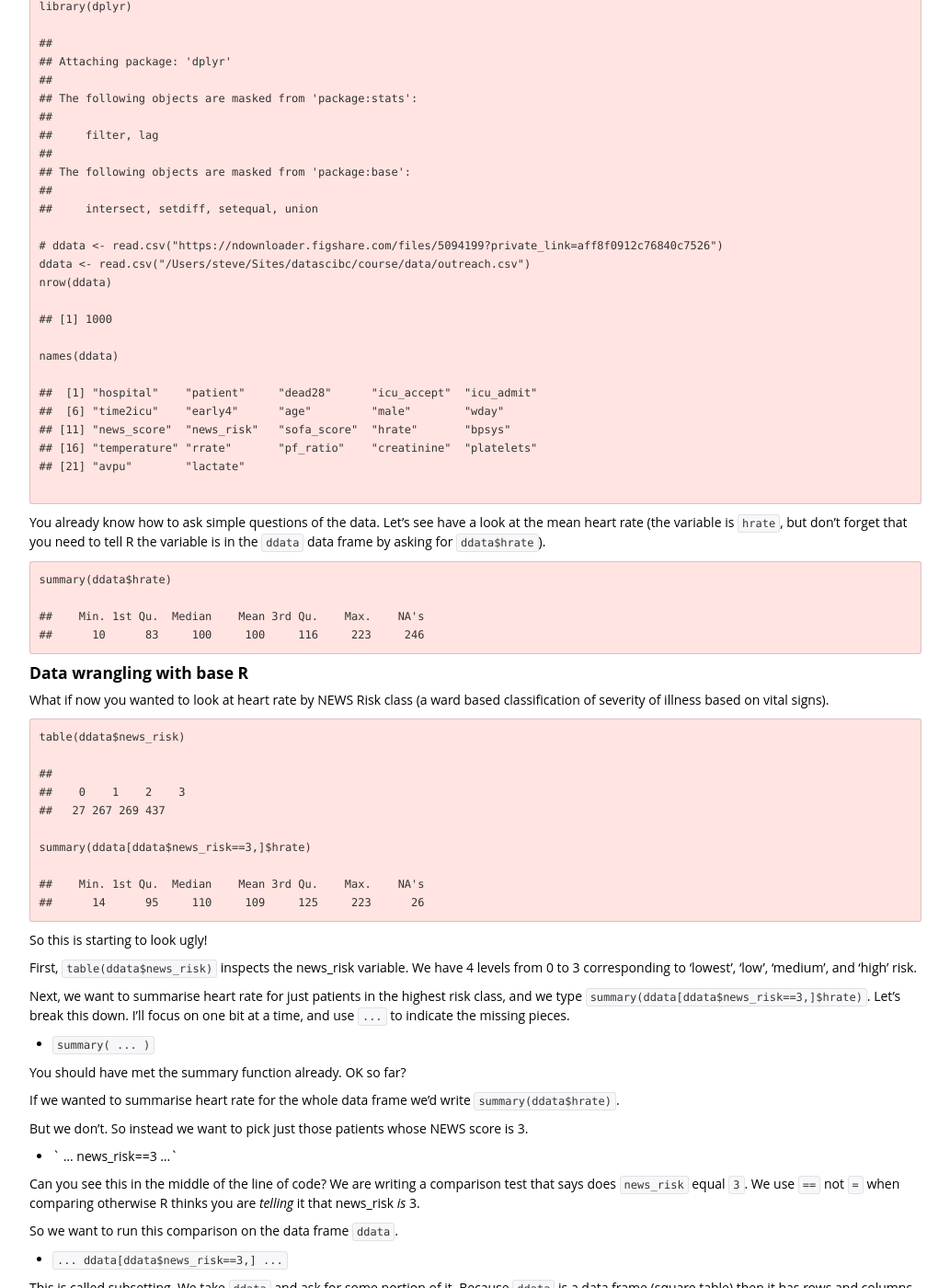
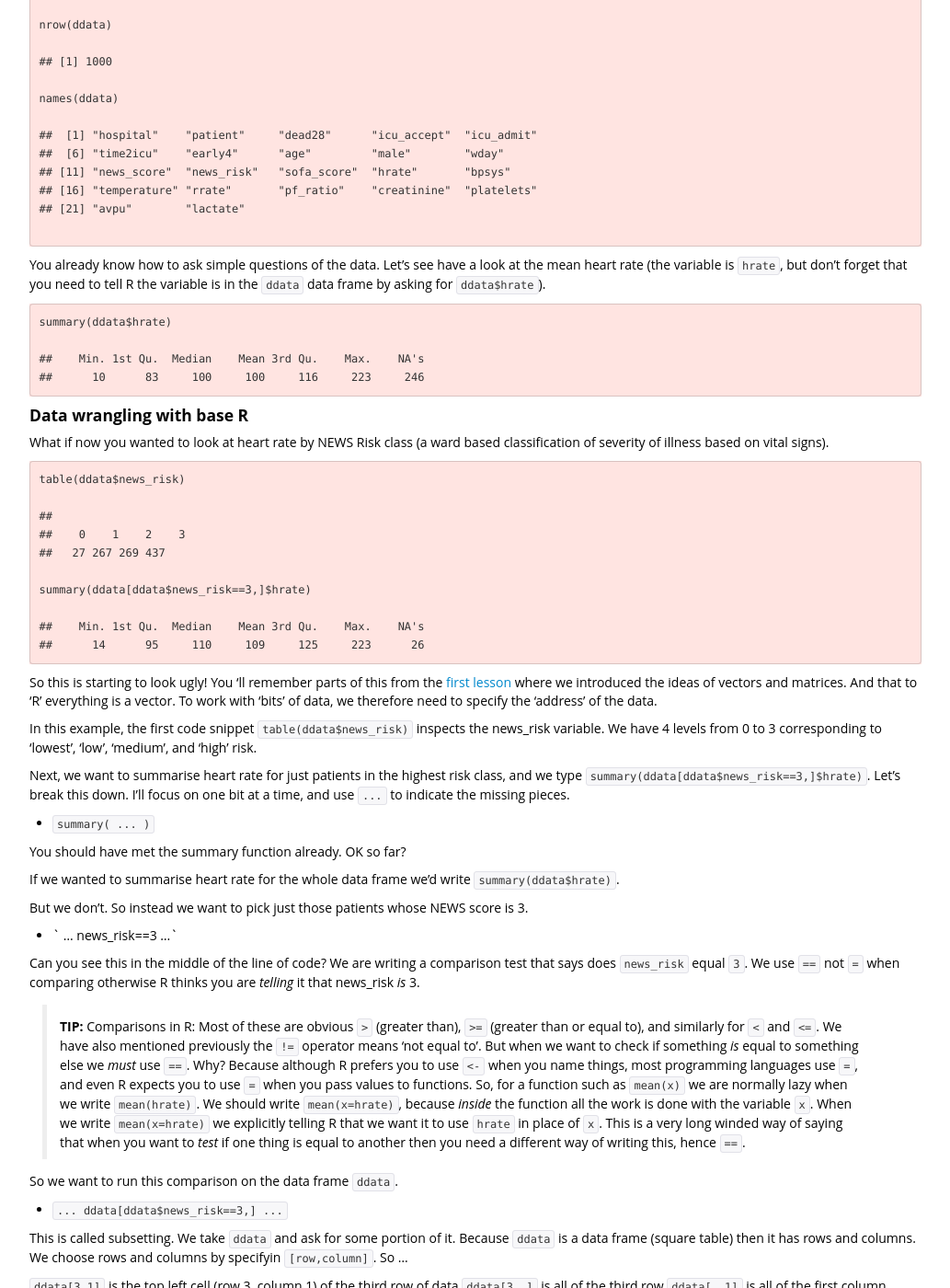
Before and after one commit to uclhal/Data-Science-for-Docs, a Jekyll site: the page built from 05-lesson-05-data-wrangling.md, in a window 1280 px wide and 1400 px high, scrolled down 1001 px. Shown: the whole window at 92% size, without its empty margins (123-1156 px from the left). Built offline with Jekyll 4.4.1, drawn with Linux system fonts in a browser that asks for light colours; nearby versions of some CDN libraries; library files that are not in the unit come from our copies; some of the changed text lies outside the part shown.

Commit message:
updates to data wrangling

```diff
--- a/05-lesson-05-data-wrangling.md
+++ b/05-lesson-05-data-wrangling.md
@@ -51,22 +51,8 @@
 All being well you should see something like this:
 
 ~~~ R
-# install.packages("dplyr")
-library(dplyr)
+ddata <- read.csv("https://ndownloader.figshare.com/files/5094199?private_link=aff8f0912c76840c7526")
 
-##
-## Attaching package: 'dplyr'
-##
-## The following objects are masked from 'package:stats':
-##
-##     filter, lag
-##
-## The following objects are masked from 'package:base':
-##
-##     intersect, setdiff, setequal, union
-
-# ddata <- read.csv("https://ndownloader.figshare.com/files/5094199?private_link=aff8f0912c76840c7526")
-ddata <- read.csv("/Users/steve/Sites/datascibc/course/data/outreach.csv")
 nrow(ddata)
 
 ## [1] 1000
@@ -108,9 +94,9 @@
 ##      14      95     110     109     125     223      26
 ~~~
 
-So this is starting to look ugly!
+So this is starting to look ugly! You 'll remember parts of this from the [first lesson](00-lesson-00-intro.html) where we introduced the ideas of vectors and matrices. And that to 'R' everything is a vector. To work with 'bits' of data, we therefore need to specify the 'address' of the data.
 
-First, `table(ddata$news_risk)` inspects the news_risk variable. We have 4 levels from 0 to 3 corresponding to 'lowest', 'low', 'medium', and 'high' risk.
+In this example, the first code snippet `table(ddata$news_risk)` inspects the news_risk variable. We have 4 levels from 0 to 3 corresponding to 'lowest', 'low', 'medium', and 'high' risk.
 
 Next, we want to summarise heart rate for just patients in the highest risk class, and we type `summary(ddata[ddata$news_risk==3,]$hrate)`. Let's break this down. I'll focus on one bit at a time, and use `...` to indicate the missing pieces.
 
@@ -125,6 +111,8 @@
 - ` ... news_risk==3 ...`
 
 Can you see this in the middle of the line of code? We are writing a comparison test that says does `news_risk` equal `3`. We use `==` not `=` when comparing otherwise R thinks you are _telling_ it that news_risk _is_ 3.
+
+> **TIP:** Comparisons in R: Most of these are obvious `>` (greater than), `>=` (greater than or equal to), and similarly for `<` and `<=`. We have also mentioned previously the `!=` operator means 'not equal to'. But when we want to check if something _is_ equal to something else we _must_ use `==`. Why? Because although R prefers you to use `<-` when you name things, most programming languages use `=`, and even R expects you to use `=` when you pass values to functions. So, for a function such as `mean(x)` we are normally lazy when we write `mean(hrate)`. We should write `mean(x=hrate)`, because _inside_ the function all the work is done with the variable `x`. When we write `mean(x=hrate)` we explicitly telling R that we want it to use `hrate` in place of `x`. This is a very long winded way of saying that when you want to _test_ if one thing is equal to another then you need a different way of writing this, hence `==`.
 
 So we want to run this comparison on the data frame `ddata`.
 
@@ -162,6 +150,29 @@
 #### Data wrangling with dplyr
 
 This makes sense, but it isn't easy to read, and it is very easy to forget. The `dplyr` package makes this a lot simpler.
+
+First, load the library.
+
+~~~ R
+## Install the package if you haven't already
+# install.packages("dplyr")
+
+## Load the package
+library(dplyr)
+
+##
+## Attaching package: 'dplyr'
+##
+## The following objects are masked from 'package:stats':
+##
+##     filter, lag
+##
+## The following objects are masked from 'package:base':
+##
+##     intersect, setdiff, setequal, union
+
+
+~~~
 
 ~~~ R
 filter(ddata, news_risk==3)
@@ -227,6 +238,7 @@
 
 
 
+
 ### tidyr
 
 ## Exercises
```
